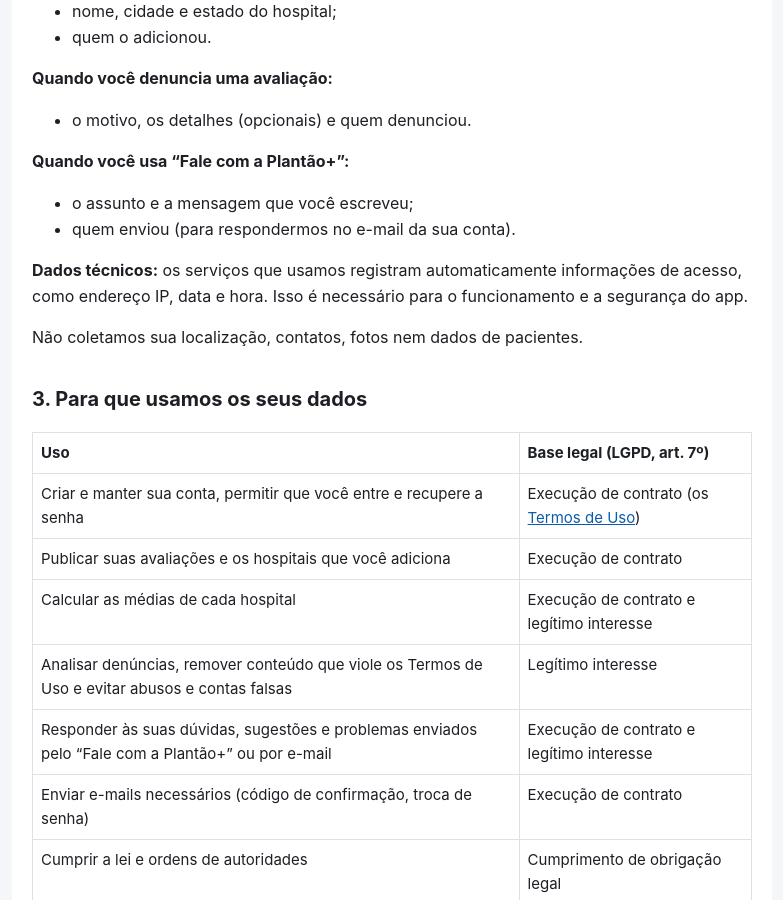
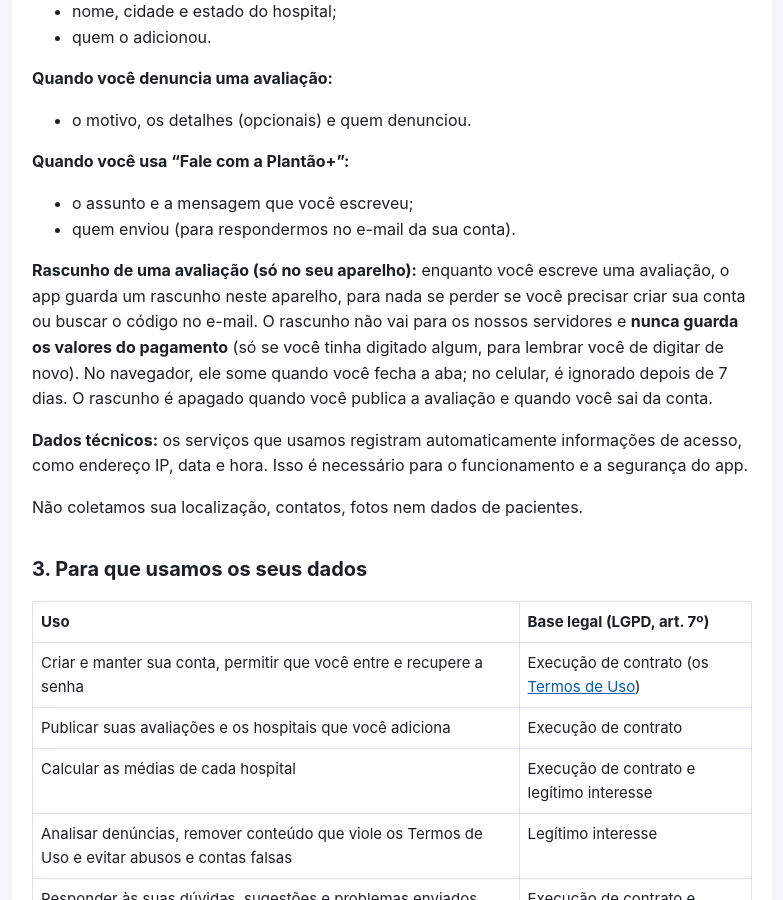
Before and after one commit to plantaomais-stack/plantaomais-site, a Jekyll site: the page built from privacidade.md, in a window 1280 px wide and 900 px high, scrolled down 1134 px. Shown: the whole window, without its empty margins (248-1031 px from the left). Built offline with Jekyll 4.4.1, drawn with Linux system fonts in a browser that asks for light colours; our own code applies the rules of GitHub Pages for plain Markdown files; part of the change alters nothing that is shown; some of the changed text lies outside the part shown.

Commit message:
Privacidade: rascunho da avaliação guardado só no aparelho

```diff
--- a/privacidade.md
+++ b/privacidade.md
@@ -3,7 +3,7 @@ title: Política de Privacidade
 permalink: /privacidade/
 ---
 
-Última atualização: 27 de outubro de 2026
+Última atualização: 9 de novembro de 2026
 
 A Plantão+ é um aplicativo em que médicos avaliam os hospitais onde dão plantão. Esta política explica, de forma simples, quais dados guardamos, por que guardamos, quem pode vê-los e quais são os seus direitos, conforme a Lei Geral de Proteção de Dados (Lei nº 13.709/2018, a "LGPD").
 
@@ -43,6 +43,8 @@ Para qualquer assunto sobre privacidade, inclusive para exercer os seus direitos
 **Quando você usa "Fale com a Plantão+":**
 - o assunto e a mensagem que você escreveu;
 - quem enviou (para respondermos no e-mail da sua conta).
+
+**Rascunho de uma avaliação (só no seu aparelho):** enquanto você escreve uma avaliação, o app guarda um rascunho neste aparelho, para nada se perder se você precisar criar sua conta ou buscar o código no e-mail. O rascunho não vai para os nossos servidores e **nunca guarda os valores do pagamento** (só se você tinha digitado algum, para lembrar você de digitar de novo). No navegador, ele some quando você fecha a aba; no celular, é ignorado depois de 7 dias. O rascunho é apagado quando você publica a avaliação e quando você sai da conta.
 
 **Dados técnicos:** os serviços que usamos registram automaticamente informações de acesso, como endereço IP, data e hora. Isso é necessário para o funcionamento e a segurança do app.
 
```
